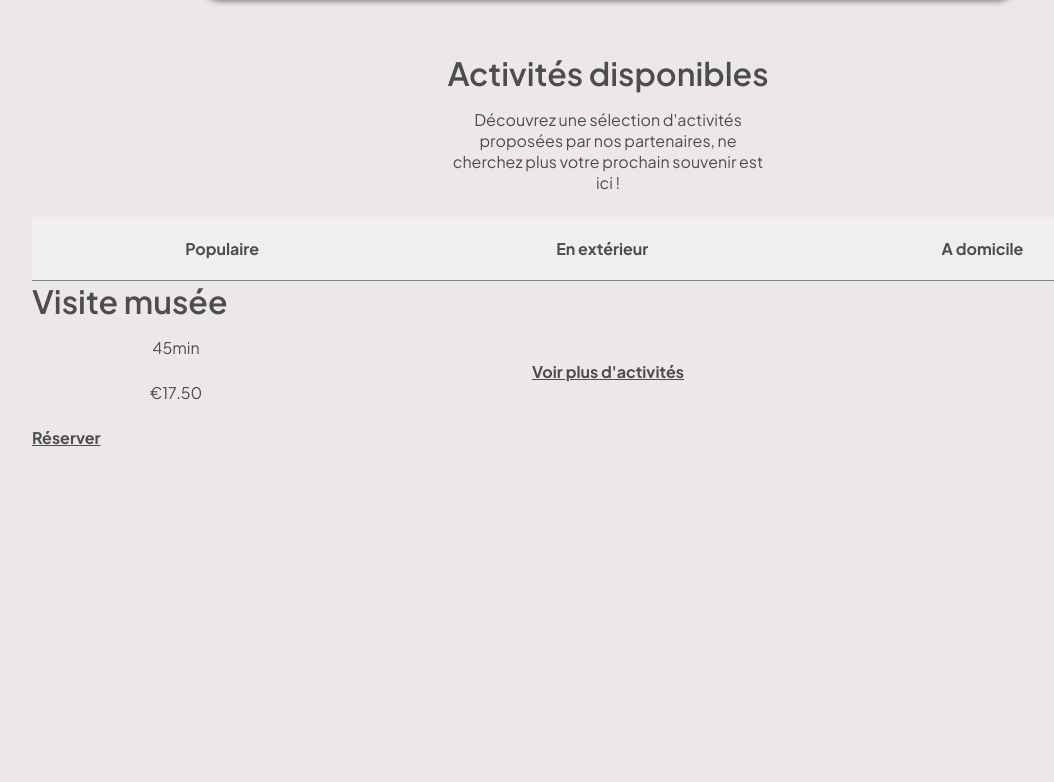
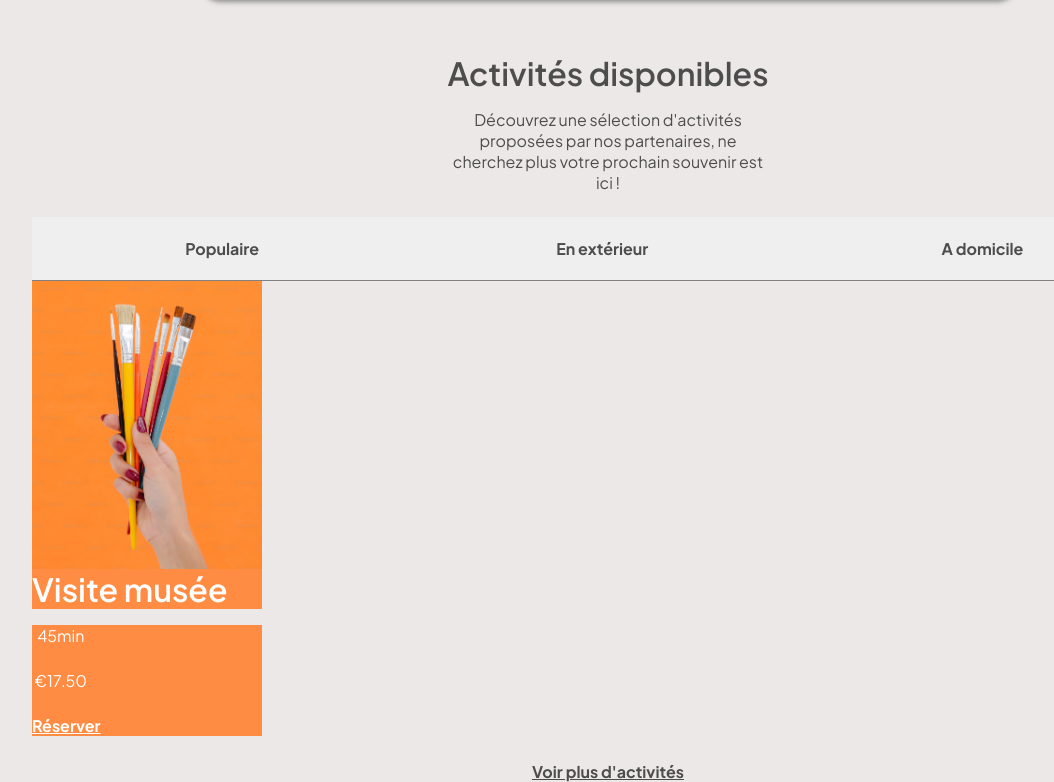
Before and after one commit to StephaneLay/maquette_bc_romain, a plain HTML site: page index.html in a window 1280 px wide. Shown: the part 1203-1985 px from the top of the page, without its empty margins (32-1086 px from the left). Before the commit the page ends 1651 px from the top, so only its background shows below. Drawn offline with Linux system fonts and the light colour scheme.

Commit message:
card finished

```diff
--- a/style.css
+++ b/style.css
@@ -277,13 +277,20 @@ header li{
     border-radius: 15px;
     display: flex;
     flex-direction: column;
-    height: 5rem;
+    height: 30rem;
+    width: 20%;
+    border-radius: 20px;
 
 }
 
 #card-img{
     background-image: url(assets/img_activity.avif);
     background-position:center;
-    background-size:contain;
-    height: 5rem;
+    background-size:cover;
+    height: 60%;
 }
+
+#card-description *{
+    background-color: var(--orange-color);
+    color: white;
+}
```
